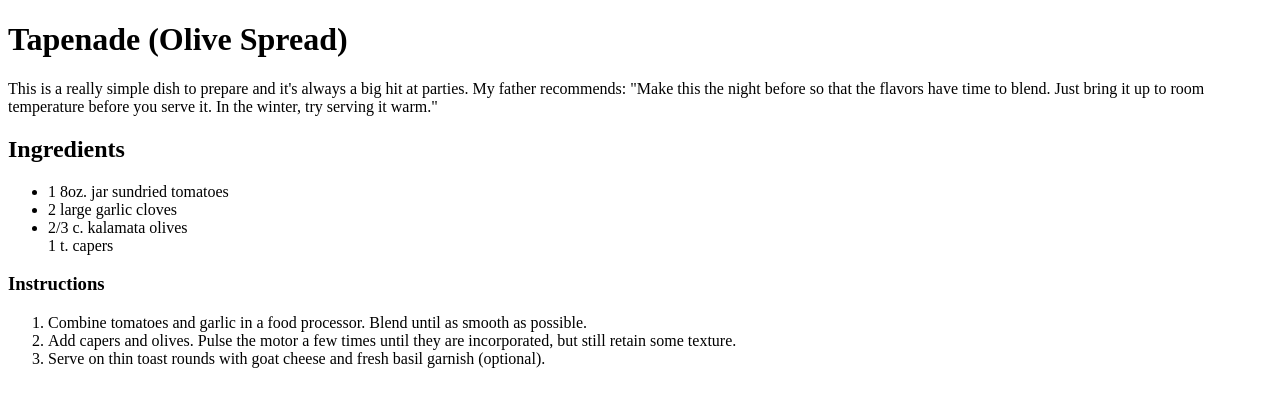
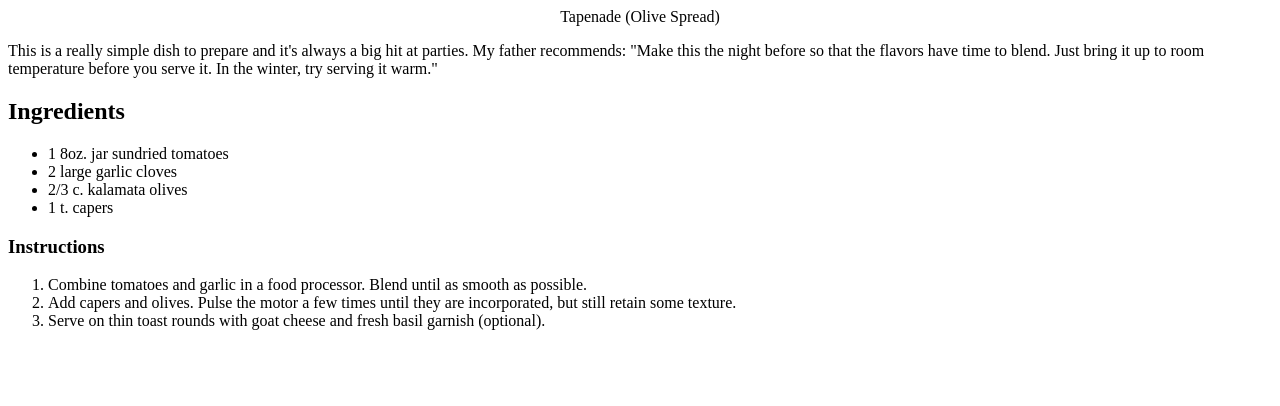
Before and after one commit to nessaherreraq/lab1, a plain HTML site: page index.html in a window 1280 px wide. Drawn offline with Linux system fonts and the light colour scheme.

Commit message:
alignment

```diff
--- a/index.html
+++ b/index.html
@@ -11,7 +11,7 @@ and open the template in the editor.
         <meta name="viewport" content="width=device-width, initial-scale=1.0">
     </head>
     <body>
-      <h1>  Tapenade (Olive Spread)</h1>
+      <center>  Tapenade (Olive Spread)</center>
 <p>
         This is a really simple dish to prepare and it's always a big hit at parties. My father recommends:
 
@@ -22,7 +22,7 @@ and open the template in the editor.
       <li>  1 8oz. jar sundried tomatoes </li>
         <li>2 large garlic cloves </li>
         <li>2/3 c. kalamata olives</li>
-        1 t. capers
+       <li> 1 t. capers </li>
 </ul>
         <h3>Instructions</h3>
 <ol>
```
